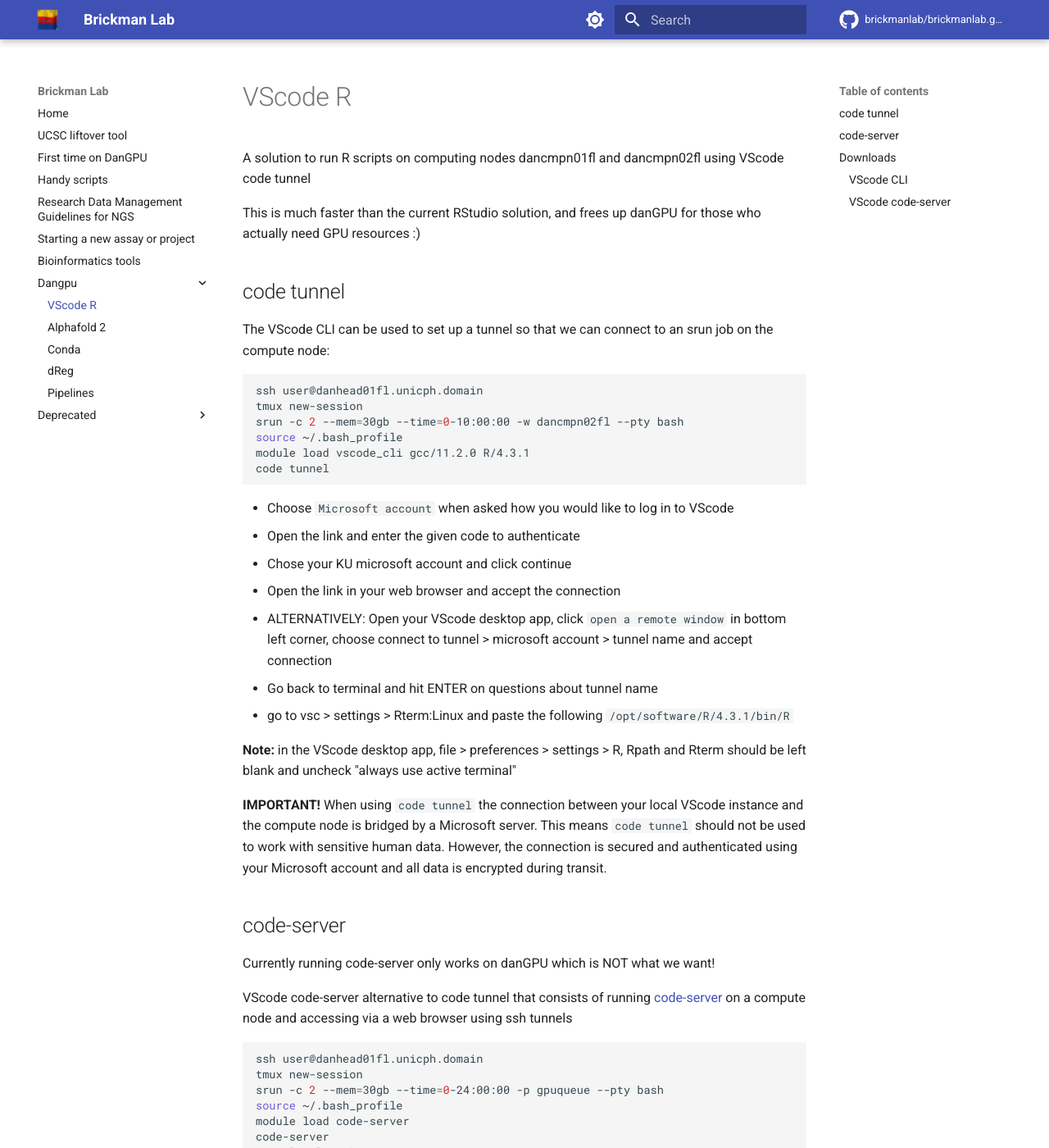
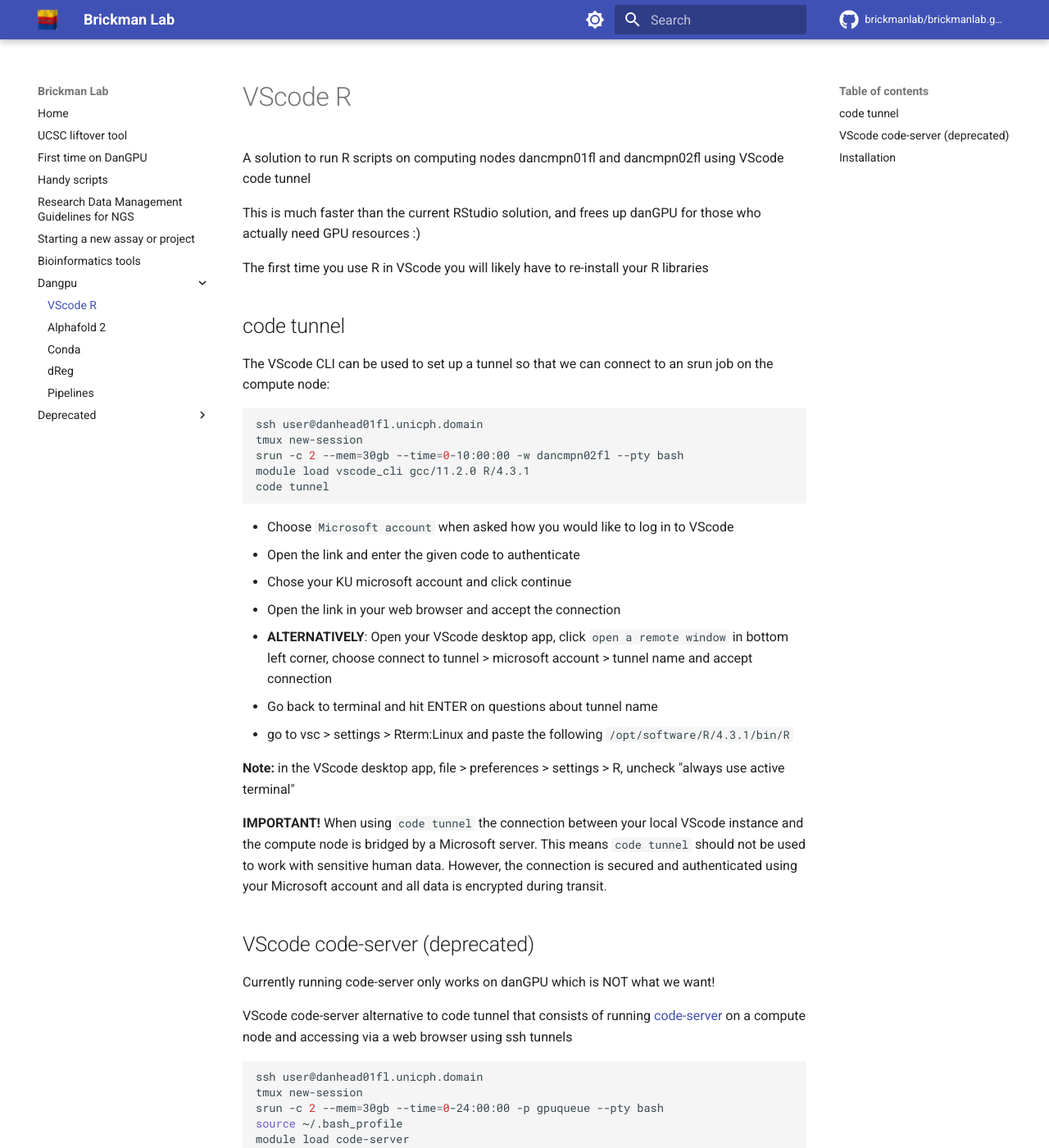
Before and after one commit to brickmanlab/brickmanlab.github.io, an MkDocs documentation site: the page built from docs/dangpu/R_vscode.md, in a window 1280 px wide and 1400 px high. Shown: the whole window at 82% size. Built offline with MkDocs 1.6.1 and Material for MkDocs 9.7.7, drawn with Linux system fonts in a browser that asks for light colours; comment, search, counter and statistics services are not loaded; some of the changed text lies outside the part shown.

Commit message:
Update R_vscode.md

````diff
--- a/docs/dangpu/R_vscode.md
+++ b/docs/dangpu/R_vscode.md
@@ -3,6 +3,8 @@
 A solution to run R scripts on computing nodes dancmpn01fl and dancmpn02fl using VScode code tunnel
 
 This is much faster than the current RStudio solution, and frees up danGPU for those who actually need GPU resources :)
+
+The first time you use R in VScode you will likely have to re-install your R libraries
 
 ## code tunnel
 
@@ -12,7 +14,6 @@
 ssh user@danhead01fl.unicph.domain
 tmux new-session
 srun -c 2 --mem=30gb --time=0-10:00:00 -w dancmpn02fl --pty bash
-source ~/.bash_profile
 module load vscode_cli gcc/11.2.0 R/4.3.1
 code tunnel
 ```
@@ -21,15 +22,15 @@
 - Open the link and enter the given code to authenticate
 - Chose your KU microsoft account and click continue
 - Open the link in your web browser and accept the connection
-- ALTERNATIVELY: Open your VScode desktop app, click `open a remote window` in bottom left corner, choose connect to tunnel > microsoft account > tunnel name and accept connection
+- **ALTERNATIVELY**: Open your VScode desktop app, click `open a remote window` in bottom left corner, choose connect to tunnel > microsoft account > tunnel name and accept connection
 - Go back to terminal and hit ENTER on questions about tunnel name
 - go to vsc > settings > Rterm:Linux and paste the following `/opt/software/R/4.3.1/bin/R`
 
-**Note:** in the VScode desktop app, file > preferences > settings > R, Rpath and Rterm should be left blank and uncheck "always use active terminal"
+**Note:** in the VScode desktop app, file > preferences > settings > R, uncheck "always use active terminal"
 
 **IMPORTANT!** When using `code tunnel` the connection between your local VScode instance and the compute node is bridged by a Microsoft server. This means `code tunnel` should not be used to work with sensitive human data. However, the connection is secured and authenticated using your Microsoft account and all data is encrypted during transit.
 
-## code-server
+## VScode code-server (deprecated)
 
 Currently running code-server only works on danGPU which is NOT what we want!
 
@@ -52,18 +53,18 @@
 error listen EADDRINUSE: address already in use 127.0.0.1:8080
 ```
 
-## Downloads
+## Installation
 
 Do only once to make modules
 
-### VScode CLI
+**VScode CLI**
 
 ```bash
 curl -Lk 'https://code.visualstudio.com/sha/download?build=stable&os=cli-alpine-x64' --output vscode_cli.tar.gz
 tar -xf vscode_cli.tar.gz
 ```
 
-### VScode code-server
+**VScode code-server**
 
 ```bash
 curl -fL https://github.com/coder/code-server/releases/download/v4.90.2/code-server-4.90.2-linux-amd64.tar.gz | tar -C /maps/projects/dan1/data/Brickman/shared/modules/software/code-server/4.90.2 -xz
````
